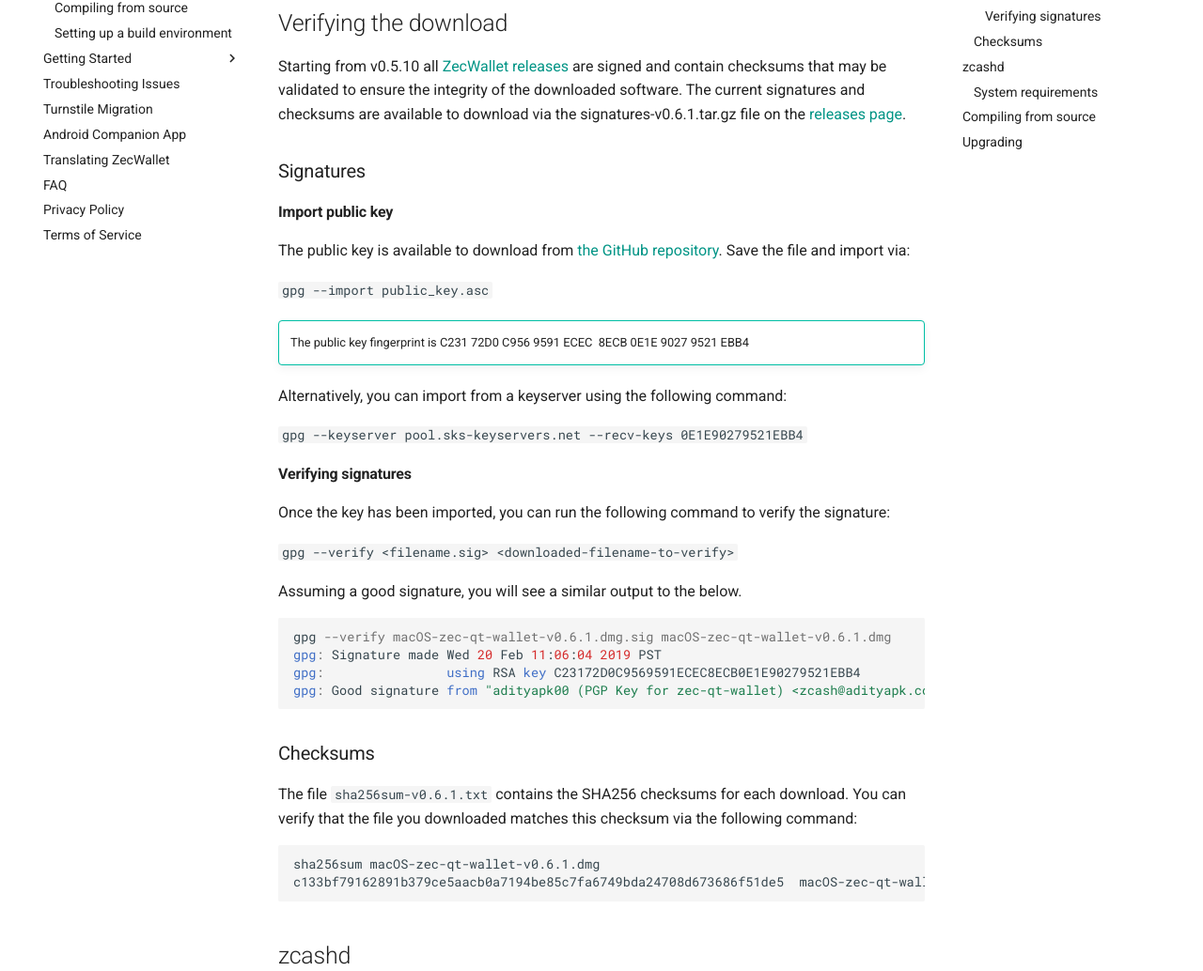
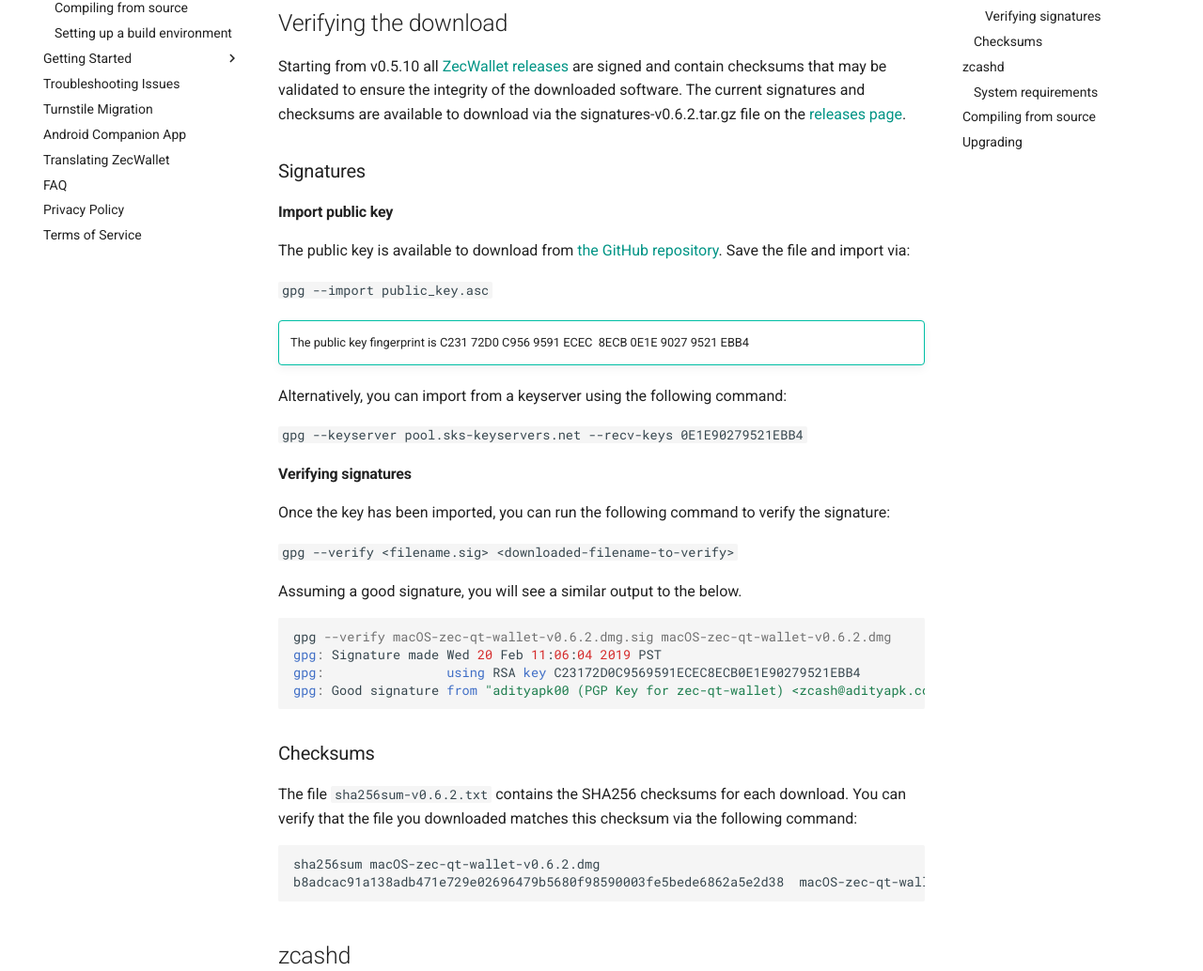
Before and after one commit to adityapk00/zqw-docs, an MkDocs documentation site: the page built from docs/installation.md, in a window 1280 px wide and 1400 px high, scrolled down 359 px. Shown: the part 199-1233 px from the top of the window at 94% size. Built offline with MkDocs 1.6.1 and Material for MkDocs 9.7.7, drawn with Linux system fonts in a browser that asks for light colours; comment, search, counter and statistics services are not loaded.

Commit message:
Updating for 0.6.2

````diff
--- a/docs/installation.md
+++ b/docs/installation.md
@@ -7,30 +7,30 @@
 
 ??? info "Windows instructions (click to expand)"
 
-    [Download](https://github.com/ZcashFoundation/zec-qt-wallet/releases) and run the .msi installer (named `Windows-installer-zec-qt-wallet-v0.6.1.msi`) and follow the prompts. Alternately, you can [download](https://github.com/ZcashFoundation/zec-qt-wallet/releases) the release binary (named `Windows-binaries-zec-qt-wallet-v0.6.1.zip`), unzip it and double click on ZecWalletto start.
+    [Download](https://github.com/ZcashFoundation/zec-qt-wallet/releases) and run the .msi installer (named `Windows-installer-zec-qt-wallet-v0.6.2.msi`) and follow the prompts. Alternately, you can [download](https://github.com/ZcashFoundation/zec-qt-wallet/releases) the release binary (named `Windows-binaries-zec-qt-wallet-v0.6.2.zip`), unzip it and double click on ZecWalletto start.
 
 ??? info "macOS instructions (click to expand)"
 
-    [Download](https://github.com/ZcashFoundation/zec-qt-wallet/releases) the macOS release named `macOS-zec-qt-wallet-v0.6.1.dmg`
+    [Download](https://github.com/ZcashFoundation/zec-qt-wallet/releases) the macOS release named `macOS-zec-qt-wallet-v0.6.2.dmg`
     and double-click on the .dmg file to open it, and drag ZecWalleton to the Applications link to install. You will need to give authorisation for the program to run.
 
 ??? info "Linux instructions (click to expand)"
 
     If you are on Debian/Ubuntu, download the `.deb` package and install it.
 
-    `sudo dpkg -i linux-deb-zec-qt-wallet-v0.6.1.deb`
+    `sudo dpkg -i linux-deb-zec-qt-wallet-v0.6.2.deb`
 
     `sudo apt install -f`
 
     Or you can download and run the binaries directly.
 
-    `tar -xvf zec-qt-wallet-v0.6.1.tar.gz`
+    `tar -xvf zec-qt-wallet-v0.6.2.tar.gz`
 
-    `./zec-qt-wallet-v0.6.1/zec-qt-wallet`
+    `./zec-qt-wallet-v0.6.2/zec-qt-wallet`
 
 ## Verifying the download
 
-Starting from v0.5.10 all [ZecWallet releases](https://github.com/ZcashFoundation/zec-qt-wallet/releases) are signed and contain checksums that may be validated to ensure the integrity of the downloaded software. The current signatures and checksums are available to download via the signatures-v0.6.1.tar.gz file on the [releases page](https://github.com/ZcashFoundation/zec-qt-wallet/releases).
+Starting from v0.5.10 all [ZecWallet releases](https://github.com/ZcashFoundation/zec-qt-wallet/releases) are signed and contain checksums that may be validated to ensure the integrity of the downloaded software. The current signatures and checksums are available to download via the signatures-v0.6.2.tar.gz file on the [releases page](https://github.com/ZcashFoundation/zec-qt-wallet/releases).
 
 ### Signatures
 
@@ -56,7 +56,7 @@
 Assuming a good signature, you will see a similar output to the below.
 
 ```
-gpg --verify macOS-zec-qt-wallet-v0.6.1.dmg.sig macOS-zec-qt-wallet-v0.6.1.dmg
+gpg --verify macOS-zec-qt-wallet-v0.6.2.dmg.sig macOS-zec-qt-wallet-v0.6.2.dmg
 gpg: Signature made Wed 20 Feb 11:06:04 2019 PST
 gpg:                using RSA key C23172D0C9569591ECEC8ECB0E1E90279521EBB4
 gpg: Good signature from "adityapk00 (PGP Key for zec-qt-wallet) <zcash@adityapk.com>" [full]
@@ -64,11 +64,11 @@
 
 ### Checksums
 
-The file `sha256sum-v0.6.1.txt` contains the SHA256 checksums for each download. You can verify that the file you downloaded matches this checksum via the following command:
+The file `sha256sum-v0.6.2.txt` contains the SHA256 checksums for each download. You can verify that the file you downloaded matches this checksum via the following command:
 
 ```
-sha256sum macOS-zec-qt-wallet-v0.6.1.dmg
-c133bf79162891b379ce5aacb0a7194be85c7fa6749bda24708d673686f51de5  macOS-zec-qt-wallet-v0.6.1.dmg
+sha256sum macOS-zec-qt-wallet-v0.6.2.dmg
+b8adcac91a138adb471e729e02696479b5680f98590003fe5bede6862a5e2d38  macOS-zec-qt-wallet-v0.6.2.dmg
 ```
 
 ## zcashd
````
